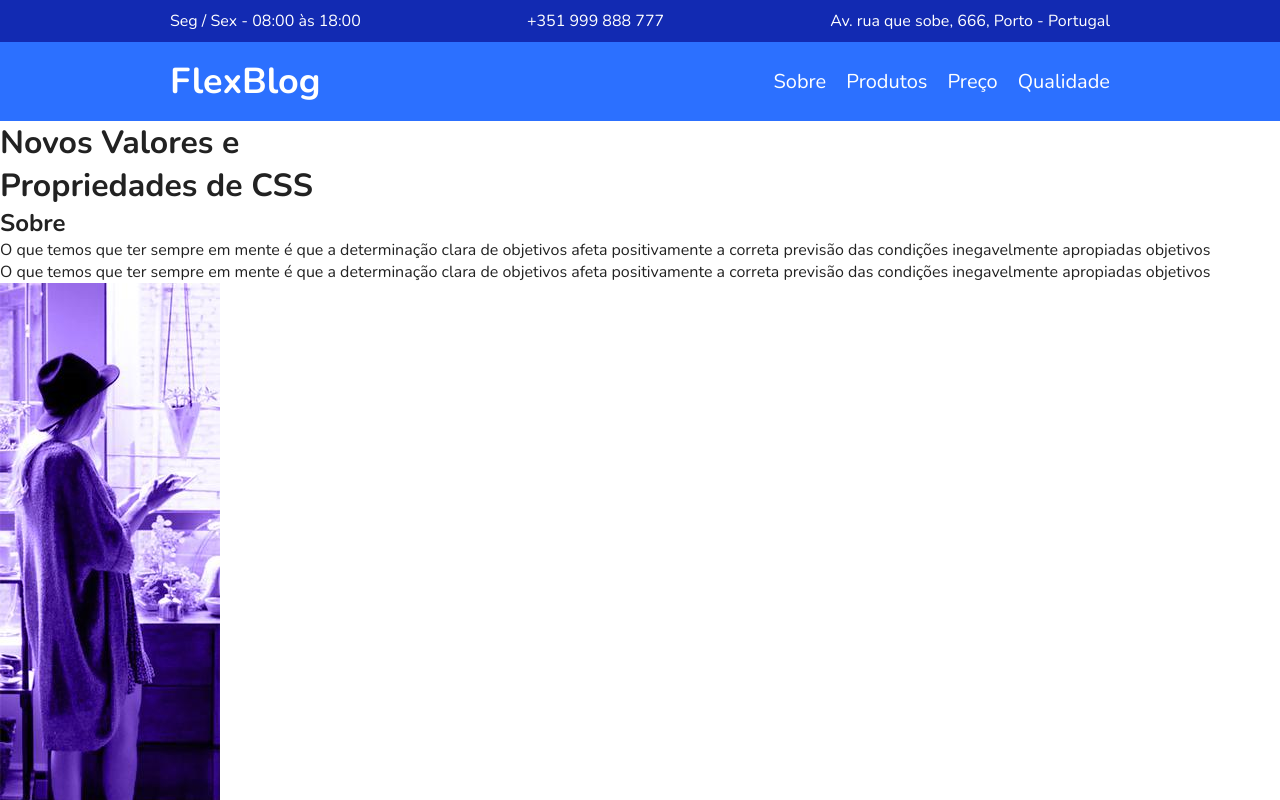
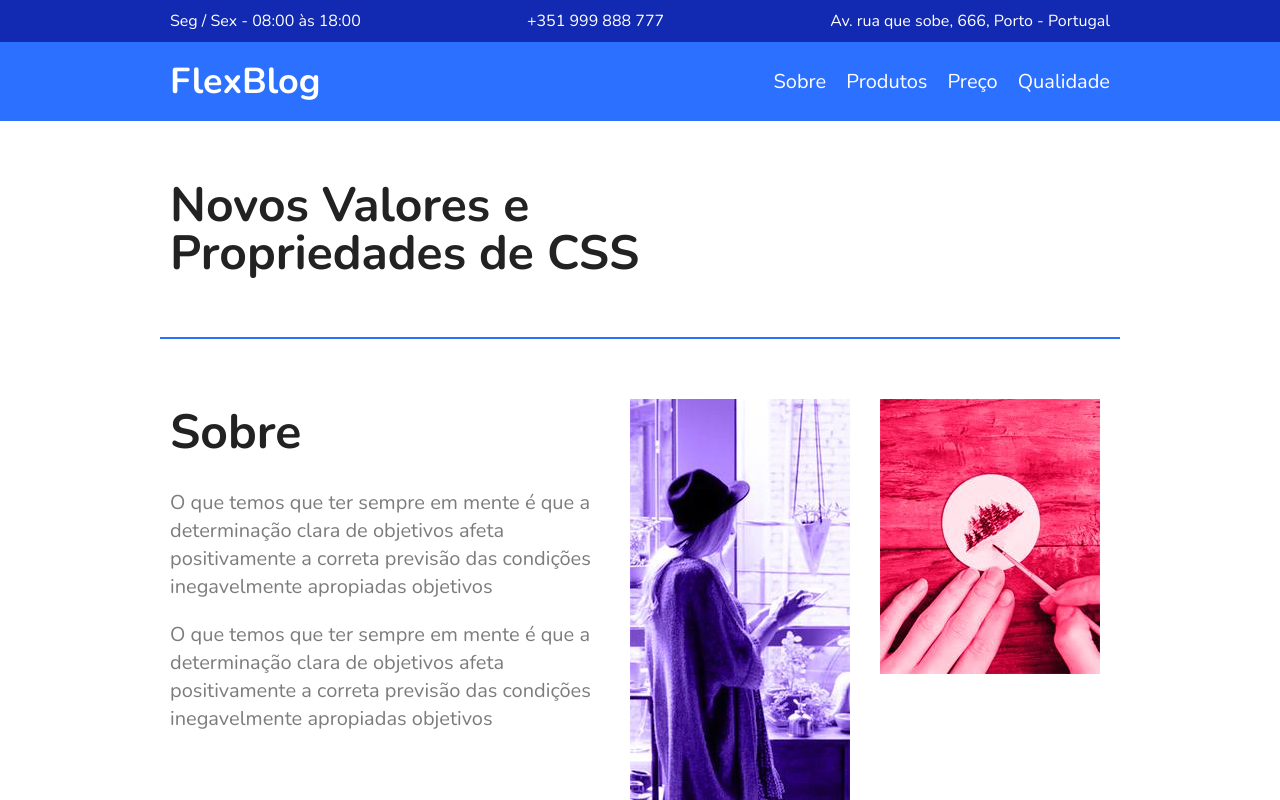
Before and after one commit to lucassodresa/css-flexbox, a plain HTML site: page index.html in a window 1280 px wide. Shown: the top 800 px of the page. Drawn offline with nearby package versions, Linux system fonts and the light colour scheme.

Commit message:
style about

```diff
--- a/css/style.css
+++ b/css/style.css
@@ -93,3 +93,46 @@ img {
 .menu-nav a:hover {
   color: #122ab2;
 }
+
+/* Introdução*/
+
+.introducao {
+  font-size: 3em;
+  line-height: 1;
+  max-width: 960px;
+  margin: 0 auto;
+  padding: 60px 10px;
+}
+
+/* Sobre */
+.sobre {
+  border-top: 2px solid #2c70ff;
+  border-bottom: 2px solid #2c70ff;
+  max-width: 960px;
+  margin: 0 auto;
+  padding: 60px 0;
+  display: flex;
+  flex-wrap: wrap;
+}
+
+.sobre-info {
+  flex: 2 1 300px;
+  margin: 0 10px;
+}
+
+.sobre-info h1 {
+  font-size: 3em;
+  margin-bottom: 0.5em;
+}
+
+.sobre-info p {
+  font-size: 1.25em;
+  line-height: 1.4;
+  margin-bottom: 1em;
+  color: #7c7c7c;
+}
+
+.sobre-img {
+  flex: 1 1 160px;
+  margin: 0 10px;
+}
--- a/index.html
+++ b/index.html
@@ -59,10 +59,10 @@
       <p>O que temos que ter sempre em mente é que a determinação clara de objetivos afeta positivamente a correta
         previsão das condições inegavelmente apropiadas objetivos</p>
     </div>
-    <div>
+    <div class="sobre-img">
       <img src="img/sobre1.jpg" alt="Sobre 1">
     </div>
-    <div>
+    <div class="sobre-img">
       <img src="img/sobre2.jpg" alt="Sobre 2">
     </div>
   </section>
```
